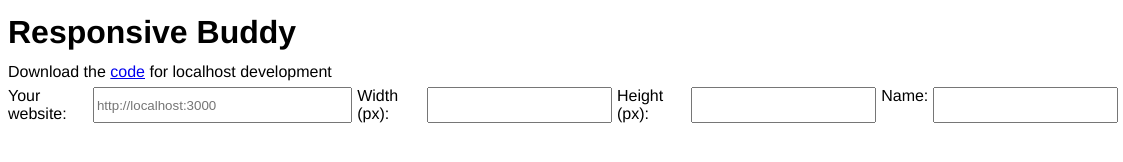
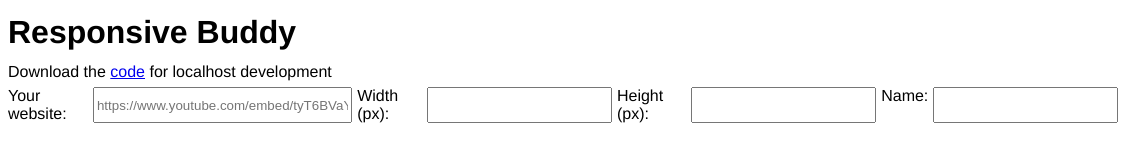
Before and after one commit to Brendan-Stubbs/responsive-buddy, a plain HTML site: page index.html in a window 1280 px wide. Shown: the full height of the page, 0-1123 px from the left. Drawn offline with nearby package versions, Linux system fonts and the light colour scheme.

Commit message:
update placeholder

```diff
--- a/index.html
+++ b/index.html
@@ -42,7 +42,7 @@
         <label for="url">Your website:</label><br />
         <input
           class="url-input"
-          placeholder="http://localhost:3000"
+          placeholder="https://www.youtube.com/embed/tyT6BVaYRuY"
           type="text"
           id="url"
           name="url"
```
